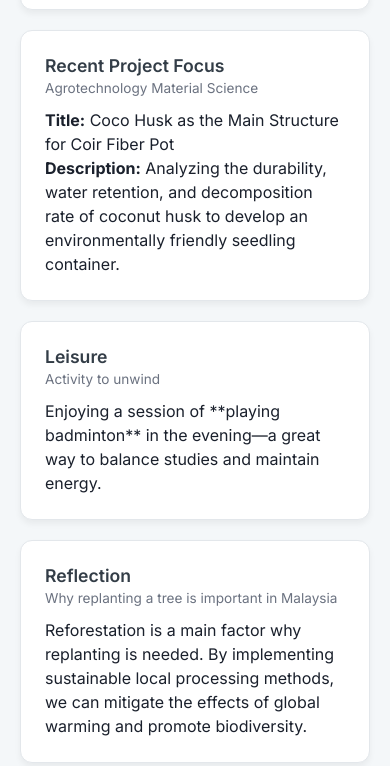
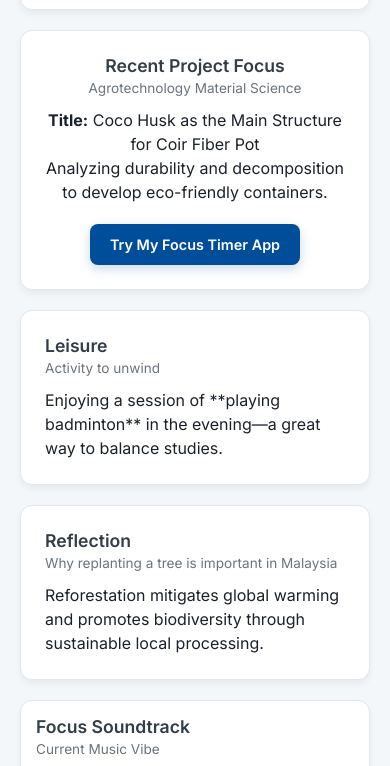
Before and after one commit to S80025/S80025.github.io, a plain HTML site: page index.html in a window 390 px wide. Shown: the part 695-1461 px from the top of the page. Drawn offline with Linux system fonts and the light colour scheme.

Commit message:
added link to my focus app

```diff
--- a/index.html
+++ b/index.html
@@ -8,7 +8,6 @@
     <style>
         /* * 1. Global Reset & Font Setup */
         :root {
-            /* Rule 4: Clean, scientific, and modern color palette */
             --color-white: #ffffff;
             --color-light-grey: #f4f7f9;
             --color-medium-grey: #e3e7eb;
@@ -37,9 +36,7 @@
             padding: 20px;
         }
 
-        /*
-         * 2. Bento Grid Container
-         */
+        /* * 2. Bento Grid Container */
         .bento-grid {
             width: 100%;
             max-width: 1200px;
@@ -90,27 +87,20 @@
             line-height: 1.5;
         }
 
-        /* --- Profile Card Specific Styles (UPDATED FOR BG IMAGE) --- */
+        /* --- Profile Card Specific Styles --- */
         .card-1 {
             grid-column: 1 / span 2;
             grid-row: 1 / span 2;
-
-    /* 1. Set the Image Source */
             background-image: url('background.jpg');
-
-    /* 2. Sizing and Positioning for Cover Effect */
-    background-size: cover;      /* Makes the image fully cover the card area */
-    background-position: center; /* Centers the image within the card */
-    background-repeat: no-repeat;/* Prevents the image from repeating */
-
-    /* 3. Contrast & Layering */
-    position: relative; /* Essential for placing the overlay on top of the image */
+            background-size: cover;
+            background-position: center;
+            background-repeat: no-repeat;
+            position: relative;
             z-index: 1;
-    background-color: var(--color-dark-grey); /* Fallback color */
-    color: var(--color-white); /* Ensures default text is light */
+            background-color: var(--color-dark-grey);
+            color: var(--color-white);
         }
 
-        /* Dark Overlay for Text Contrast */
         .card-1::before {
             content: '';
             position: absolute;
@@ -118,25 +108,24 @@
             left: 0;
             right: 0;
             bottom: 0;
-            background-color: rgba(0, 0, 0, 0.35); /* 35% black transparency for good contrast */
+            background-color: rgba(0, 0, 0, 0.35);
             border-radius: var(--border-radius);
             z-index: 2;
         }
 
-        /* Ensure content is positioned above the overlay */
         .card-profile > div {
             position: relative;
             z-index: 3;
         }
 
         .card-profile .profile-details h1 {
-            /* Force white color over dark background/overlay */
             color: var(--color-white) !important;
             font-size: 2em;
             font-weight: 800;
             margin-bottom: 4px;
             text-shadow: 1px 1px 3px rgba(0, 0, 0, 0.8);
         }
+
         .card-profile .tagline {
             font-style: italic;
             font-weight: 500;
@@ -163,7 +152,6 @@
         .card-profile .social-links a:hover {
             color: var(--color-light-grey);
         }
-        /* --- END OF PROFILE CARD UPDATES --- */
 
         /* Location Card Specific Styles */
         .card-location {
@@ -181,6 +169,43 @@
         .card-location .card-subtitle {
             color: rgba(255, 255, 255, 0.8);
             font-size: 1.2em;
+        }
+
+        /* Case Study Card Layout Adjustment */
+        .card-4-layout {
+            display: flex;
+            gap: 20px;
+            align-items: center;
+            height: 100%;
+        }
+        .card-4-text {
+            flex: 2;
+        }
+        .card-4-action {
+            flex: 1;
+            display: flex;
+            justify-content: center;
+            align-items: center;
+        }
+
+        /* New Focus Timer Button */
+        .btn-focus {
+            display: inline-block;
+            background-color: var(--color-accent);
+            color: var(--color-white);
+            text-decoration: none;
+            padding: 12px 20px;
+            border-radius: 8px;
+            font-weight: 600;
+            font-size: 0.9em;
+            text-align: center;
+            transition: background-color 0.3s, transform 0.2s;
+            box-shadow: 0 4px 12px rgba(0, 77, 153, 0.2);
+        }
+
+        .btn-focus:hover {
+            background-color: #003366;
+            transform: translateY(-2px);
         }
 
         /* Tech Stack/Subjects Styling */
@@ -216,22 +241,13 @@
             font-weight: 500;
         }
 
-
         /* * 4. Grid Area Definitions (Desktop Layout) */
-
-        /* Card 1 (Profile): Large box (2x2) */
         .card-1 { grid-column: 1 / span 2; grid-row: 1 / span 2; }
-        /* Card 2 (Location): Small box (1x1) */
         .card-2 { grid-column: 3 / span 1; grid-row: 1 / span 1; }
-        /* Card 3 (Tech Stack): Medium box (1x1) */
         .card-3 { grid-column: 4 / span 1; grid-row: 1 / span 1; }
-        /* Card 4 (Case Study): Medium box (2x1) */
         .card-4 { grid-column: 3 / span 2; grid-row: 2 / span 1; }
-        /* Card 5 (Hobby): Small box (1x1) */
         .card-5 { grid-column: 1 / span 1; grid-row: 3 / span 1; }
-        /* Card 7 (Reflection): NEW CARD - Next to Hobby */
         .card-7 { grid-column: 2 / span 2; grid-row: 3 / span 1; }
-        /* Card 6 (Playlist): Wide box at the bottom (4x1) */
         .card-6 { grid-column: 1 / span 4; grid-row: 4 / span 1; }
 
         /* * 5. Responsiveness (Mobile Layout) */
@@ -241,10 +257,14 @@
                 grid-auto-rows: minmax(100px, auto);
             }
 
-            /* Reset all grid spans to default (1 column, 1 row) for stacking */
             .card-1, .card-2, .card-3, .card-4, .card-5, .card-6, .card-7 {
                 grid-column: span 1;
                 grid-row: span 1;
+            }
+
+            .card-4-layout {
+                flex-direction: column;
+                text-align: center;
             }
 
             .card-1 {
@@ -299,13 +319,20 @@
     </div>
 
     <div class="card card-4">
+        <div class="card-4-layout">
+            <div class="card-4-text">
                 <div class="card-header">
                     <h2 class="card-title">Recent Project Focus</h2>
                     <p class="card-subtitle">Agrotechnology Material Science</p>
                 </div>
                 <div class="card-content">
                     <p><strong>Title:</strong> Coco Husk as the Main Structure for Coir Fiber Pot</p>
-            <p><strong>Description:</strong> Analyzing the durability, water retention, and decomposition rate of coconut husk to develop an environmentally friendly seedling container.</p>
+                    <p>Analyzing durability and decomposition to develop eco-friendly containers.</p>
+                </div>
+            </div>
+            <div class="card-4-action">
+                <a href="https://s80025.github.io/focus-timer-app/app.html" target="_blank" class="btn-focus">Try My Focus Timer App</a>
+            </div>
         </div>
     </div>
 
@@ -315,7 +342,7 @@
             <p class="card-subtitle">Activity to unwind</p>
         </div>
         <div class="card-content">
-            <p>Enjoying a session of **playing badminton** in the evening—a great way to balance studies and maintain energy.</p>
+            <p>Enjoying a session of **playing badminton** in the evening—a great way to balance studies.</p>
         </div>
     </div>
 
@@ -325,7 +352,7 @@
             <p class="card-subtitle">Why replanting a tree is important in Malaysia</p>
         </div>
         <div class="card-content">
-            <p>Reforestation is a main factor why replanting is needed. By implementing sustainable local processing methods, we can mitigate the effects of global warming and promote biodiversity.</p>
+            <p>Reforestation mitigates global warming and promotes biodiversity through sustainable local processing.</p>
         </div>
     </div>
 
@@ -337,4 +364,12 @@
         <div class="card-content">
             <div class="music-player-placeholder">
                 Playing Now: Bittersweet - Madison Beer
-            <iframe data-testid="embed-iframe" style="border-radius:12px" src="https://open.spotify.com/embed/track/3A02hWQ2ebOFDWSbAMNnpw?utm_source=generator" width="100%" height="352" frameBorder="0" allowfullscreen="" allow="autoplay; clipboard-write; encrypted-media; fullscreen; picture-in-picture" loading="lazy"></iframe>
+                <iframe data-testid="embed-iframe" style="border-radius:12px; margin-top: 10px;" src="https://open.spotify.com/embed/track/3A02hWQ2ebOFDWSbAMNnpw?utm_source=generator" width="100%" height="152" frameBorder="0" allowfullscreen="" allow="autoplay; clipboard-write; encrypted-media; fullscreen; picture-in-picture" loading="lazy"></iframe>
+            </div>
+        </div>
+    </div>
+
+</div>
+
+</body>
+</html>
```
Lines whose indentation alone changed are shown as unchanged.
